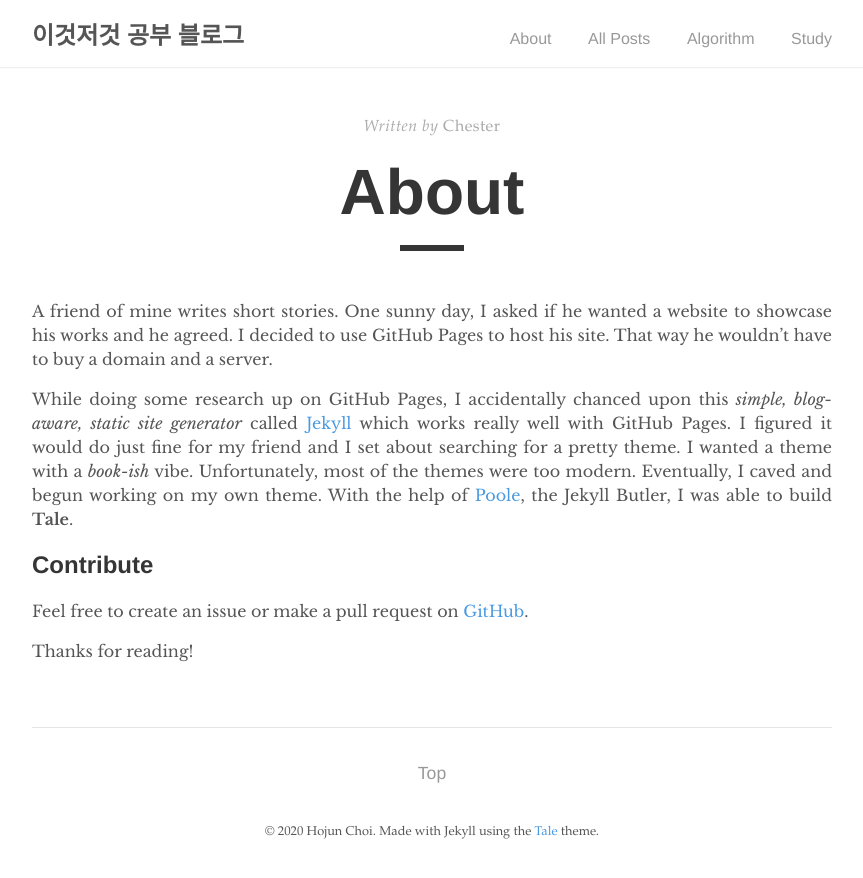
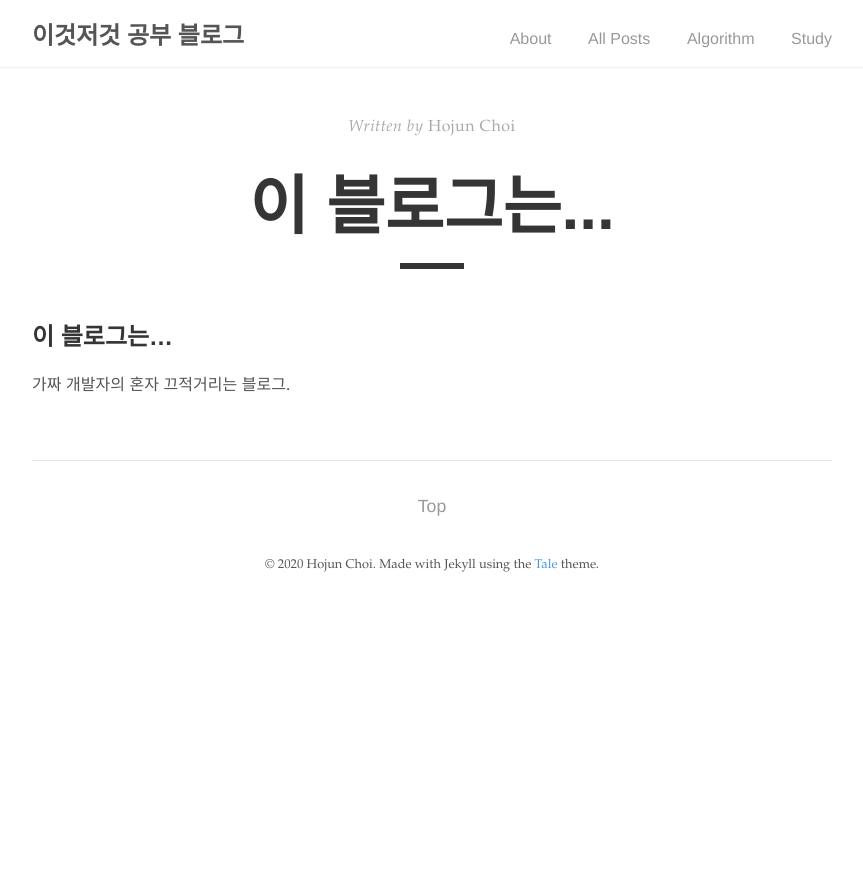
Before and after one commit to hojoon90/hojoon90.github.io, a Jekyll site: the page built from _pages/about.md, in a window 1280 px wide. Shown: the top 878 px of the page, without its empty margins (208-1071 px from the left). Built offline with Jekyll 4.4.1, drawn with Linux system fonts in a browser that asks for light colours.

Commit message:
블로그 대문 수정

```diff
--- a/_pages/about.md
+++ b/_pages/about.md
@@ -1,15 +1,9 @@
 ---
 layout: post
-title: "About"
-author: "Chester"
+title: "이 블로그는..."
+author: "Hojun Choi"
 permalink: /about/
 ---
 
-A friend of mine writes short stories. One sunny day, I asked if he wanted a website to showcase his works and he agreed. I decided to use GitHub Pages to host his site. That way he wouldn't have to buy a domain and a server.
-
-While doing some research up on GitHub Pages, I accidentally chanced upon this _simple, blog-aware, static site generator_ called [Jekyll](https://jekyllrb.com/) which works really well with GitHub Pages. I figured it would do just fine for my friend and I set about searching for a pretty theme. I wanted a theme with a _book-ish_ vibe. Unfortunately, most of the themes were too modern. Eventually, I caved and begun working on my own theme. With the help of [Poole](https://github.com/poole/poole), the Jekyll Butler, I was able to build **Tale**.
-
-## Contribute
-Feel free to create an issue or make a pull request on [GitHub](https://github.com/chesterhow/tale).
-
-Thanks for reading!
+## 이 블로그는...
+가짜 개발자의 혼자 끄적거리는 블로그.
```
